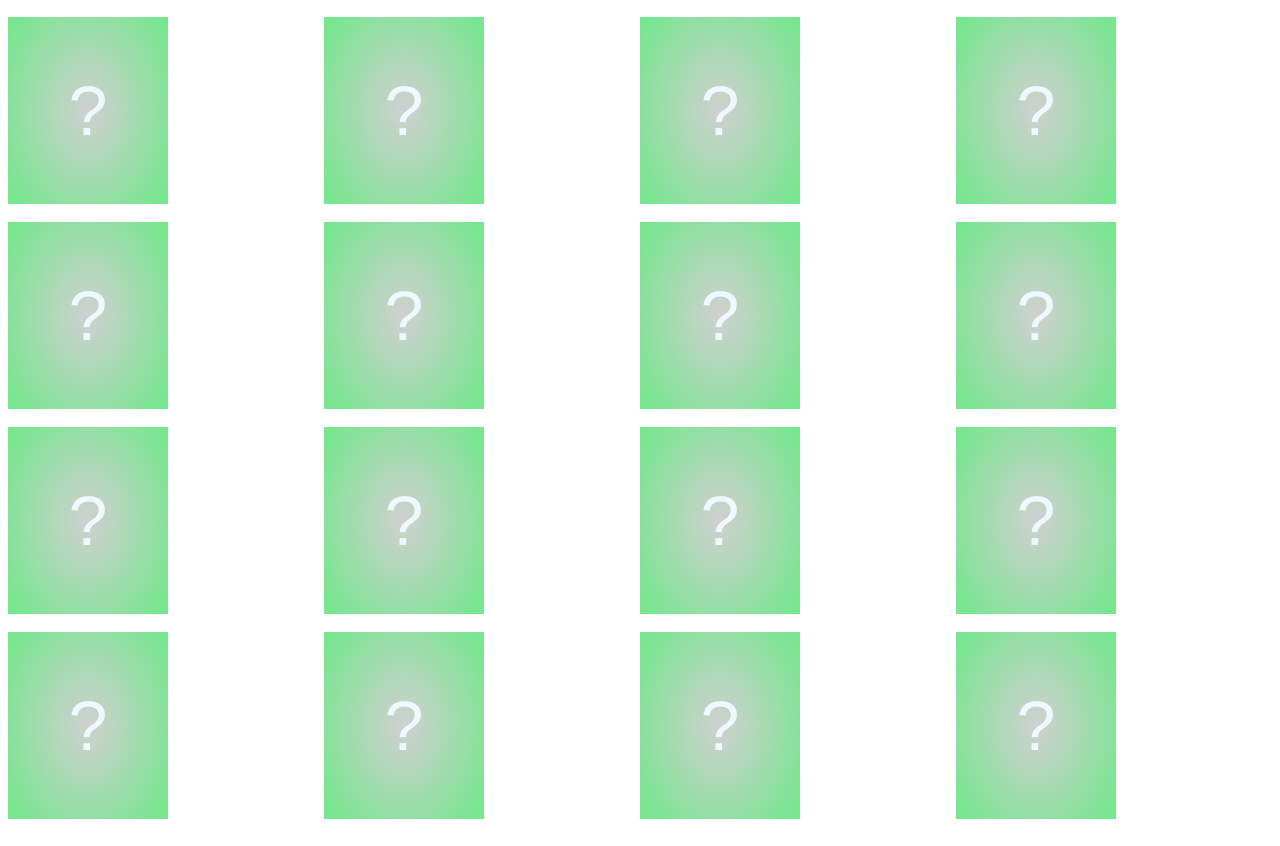
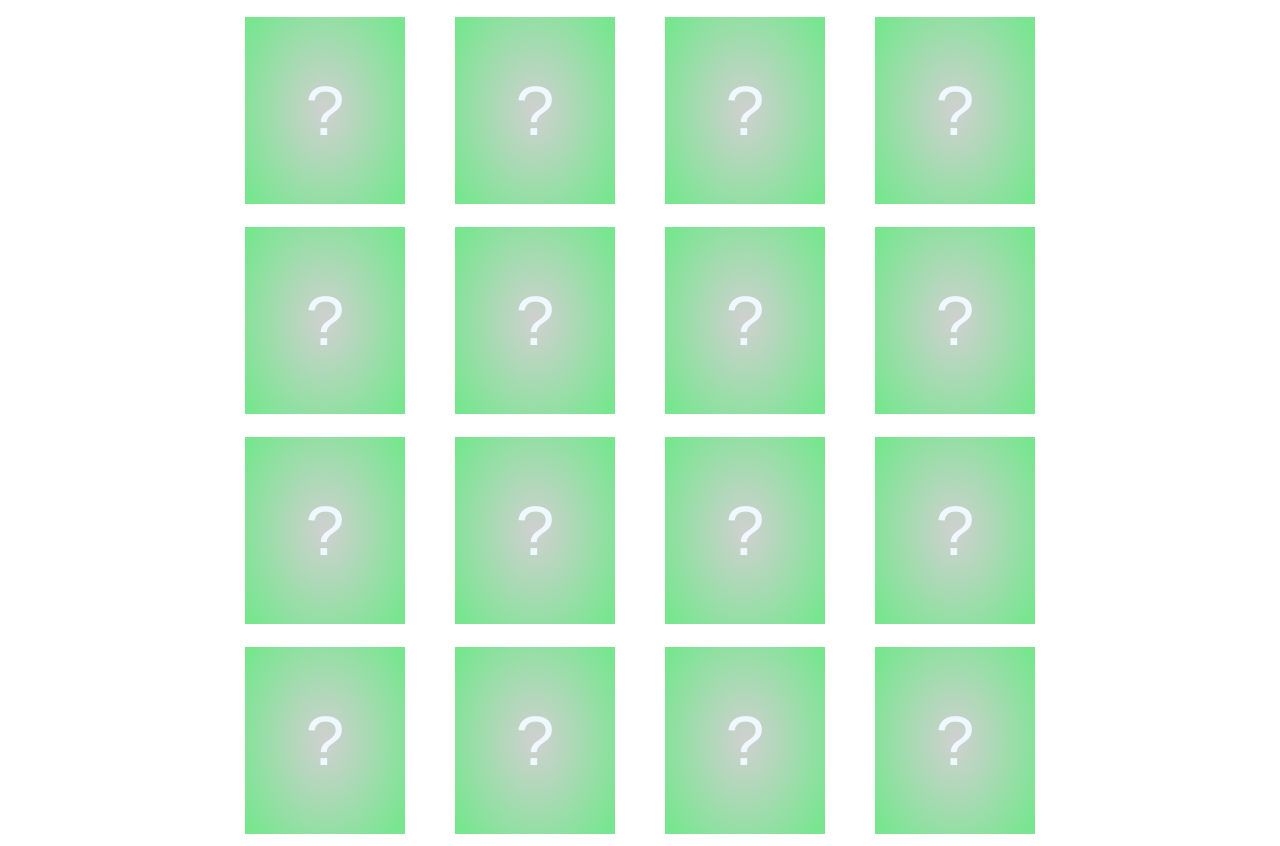
Before and after one commit to NikolaiSurodin/cards, a Vue app: page / in a window 1280 px wide. Built offline with nearby package versions, Linux system fonts and the light colour scheme.

Commit message:
refactor style

```diff
--- a/src/components/Game.vue
+++ b/src/components/Game.vue
@@ -1,5 +1,5 @@
 <template>
-  <div>
+  <div class="container">
     <div class="wrapper-game">
       <div class="card"
            :class="{'card-flip':card.flipped}"
@@ -85,8 +85,15 @@ export default {
 <style scoped>
 .wrapper-game {
   display: grid;
-  grid-template-columns: repeat(4, 1fr);
-  grid-auto-rows: minmax(50px, auto);
+  /*grid-template-columns: repeat(4, 1fr);*/
+  /*grid-auto-rows: minmax(50px, auto);*/
+  justify-items: center;
+  grid-template-columns: repeat(4, 200px);
+  grid-gap: 10px;
+  grid-auto-rows: 200px;
+  grid-template-areas:
+    ". a a ."
+    ". a a .";
 }
 
 .card {
@@ -111,5 +118,8 @@ export default {
       180deg
   );
 }
-
+.container {
+  display: flex;
+  justify-content: center;
+}
 </style>
```
